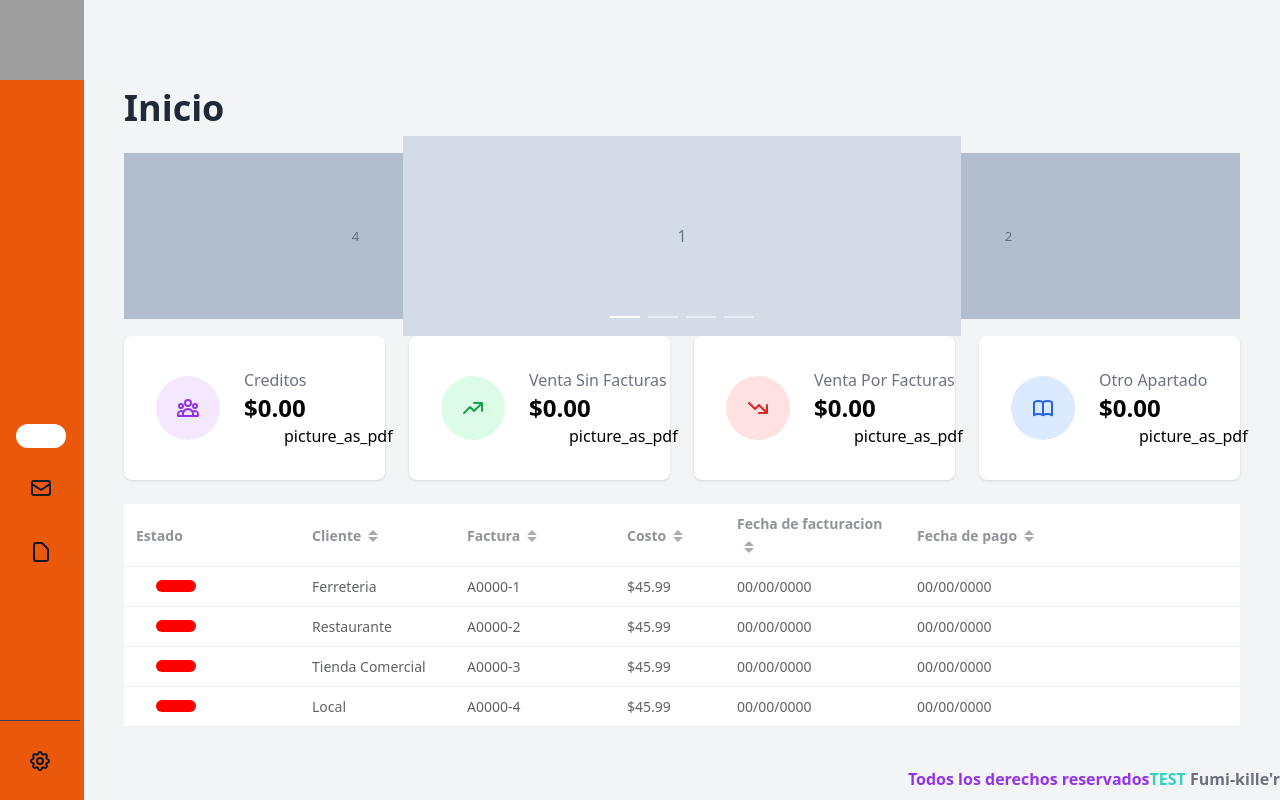
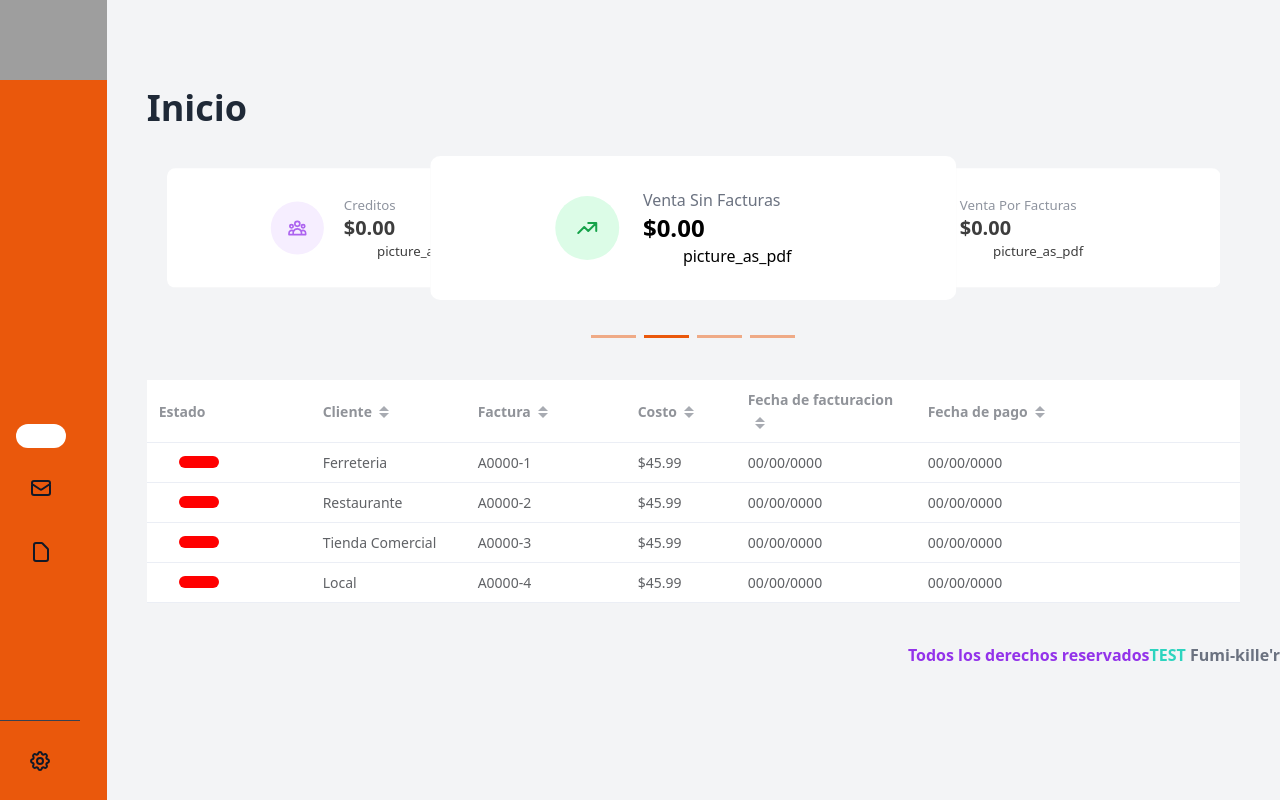
Before and after one commit to DarkghostByte/Fumikiller, a Vue app in the folder fumi/: page /admin/home in a window 1280 px wide. Built offline with nearby package versions, Linux system fonts and the light colour scheme.

Commit message:
Carousel y diseño

```diff
--- a/fumi/src/views/admin/home/AdminHomeComponent.vue
+++ b/fumi/src/views/admin/home/AdminHomeComponent.vue
@@ -13,31 +13,25 @@
       </div>
     </div>
 
+    <!-- v-for="item in 4" :key="item"-->
 
-      <el-carousel :interval="0" type="card" height="200px">
-        <el-carousel-item v-for="item in 4" :key="item">
-          <h3 text="2xl" justify="center">{{ item }}</h3>
-        </el-carousel-item>
-      </el-carousel>
-
-
-    <section class="grid md:grid-cols-2 xl:grid-cols-4 gap-6">
-      <div class="flex items-center p-8 bg-white shadow rounded-lg">
-        <div class="inline-flex flex-shrink-0 items-center justify-center h-16 w-16 text-purple-600 bg-purple-100 rounded-full mr-6">
+      <el-carousel type="card" height="200px" class="m-5 border-radius:5 gb-gray  " >
+        <el-carousel-item class=" h-auto">
+          <div style="justify-content:center;" class="h-auto flex items-center p-8  shadow rounded-lg">
+            <div class="inline-flex flex-shrink-0 items-center justify-center items-center h-16 w-16 text-purple-600 bg-purple-100 rounded-full mr-6">
               <svg aria-hidden="true" fill="none" viewBox="0 0 24 24" stroke="currentColor" class="h-6 w-6">
                 <path stroke-linecap="round" stroke-linejoin="round" stroke-width="2" d="M17 20h5v-2a3 3 0 00-5.356-1.857M17 20H7m10 0v-2c0-.656-.126-1.283-.356-1.857M7 20H2v-2a3 3 0 015.356-1.857M7 20v-2c0-.656.126-1.283.356-1.857m0 0a5.002 5.002 0 019.288 0M15 7a3 3 0 11-6 0 3 3 0 016 0zm6 3a2 2 0 11-4 0 2 2 0 014 0zM7 10a2 2 0 11-4 0 2 2 0 014 0z" />
               </svg>
             </div>
-        <div>
+            <div  class="justify-center items-center">
               <span class="block text-gray-500">Creditos</span>
               <span class="block text-2xl font-bold">$0.00</span>
               <button class="" style="" ><span style="margin-bottom: -80px;" class=" px-10 py-5 material-symbols-outlined">picture_as_pdf</span></button>
-
-
-
             </div>
           </div>
-      <div class="flex items-center p-8 bg-white shadow rounded-lg">
+        </el-carousel-item>
+        <el-carousel-item class="h-auto">
+          <div style="justify-content:center;" class="flex items-center p-8  shadow rounded-lg">
             <div class="inline-flex flex-shrink-0 items-center justify-center h-16 w-16 text-green-600 bg-green-100 rounded-full mr-6">
               <svg aria-hidden="true" fill="none" viewBox="0 0 24 24" stroke="currentColor" class="h-6 w-6">
                 <path stroke-linecap="round" stroke-linejoin="round" stroke-width="2" d="M13 7h8m0 0v8m0-8l-8 8-4-4-6 6" />
@@ -47,10 +41,11 @@
               <span class="block text-gray-500">Venta Sin Facturas</span>
               <span class="block text-2xl font-bold">$0.00</span>
               <button class="" style="" ><span style="margin-bottom: -80px;" class=" px-10 py-5 material-symbols-outlined">picture_as_pdf</span></button>
-
             </div>
           </div>
-      <div class="flex items-center p-8 bg-white shadow rounded-lg">
+        </el-carousel-item>
+        <el-carousel-item class=" h-auto">
+          <div style="justify-content:center;" class="flex items-center p-8 shadow rounded-lg">
             <div class="inline-flex flex-shrink-0 items-center justify-center h-16 w-16 text-red-600 bg-red-100 rounded-full mr-6">
               <svg aria-hidden="true" fill="none" viewBox="0 0 24 24" stroke="currentColor" class="h-6 w-6">
                 <path stroke-linecap="round" stroke-linejoin="round" stroke-width="2" d="M13 17h8m0 0V9m0 8l-8-8-4 4-6-6" />
@@ -59,11 +54,13 @@
             <div>
               <span class="block text-gray-500">Venta Por Facturas</span>
               <span class="block text-2xl font-bold">$0.00</span>
-          <button class="" style="" ><span style="margin-bottom: -80px;" class=" px-10 py-5 material-symbols-outlined">picture_as_pdf</span></button>
+              <router-link to="/admin/clients" class="" style="" ><span style="margin-bottom: -80px;" class=" px-10 py-5 material-symbols-outlined">picture_as_pdf</span></router-link>
 
             </div>
           </div>
-      <div class="flex items-center p-8 bg-white shadow rounded-lg">
+        </el-carousel-item>
+        <el-carousel-item class=" h-auto">
+          <div style="justify-content:center;" class="flex items-center p-8  shadow rounded-lg">
             <div class="inline-flex flex-shrink-0 items-center justify-center h-16 w-16 text-blue-600 bg-blue-100 rounded-full mr-6">
               <svg aria-hidden="true" fill="none" viewBox="0 0 24 24" stroke="currentColor" class="h-6 w-6">
                 <path stroke-linecap="round" stroke-linejoin="round" stroke-width="2" d="M12 6.253v13m0-13C10.832 5.477 9.246 5 7.5 5S4.168 5.477 3 6.253v13C4.168 18.477 5.754 18 7.5 18s3.332.477 4.5 1.253m0-13C13.168 5.477 14.754 5 16.5 5c1.747 0 3.332.477 4.5 1.253v13C19.832 18.477 18.247 18 16.5 18c-1.746 0-3.332.477-4.5 1.253" />
@@ -76,8 +73,8 @@
 
             </div>
           </div>
-    </section>
-
+        </el-carousel-item>
+      </el-carousel >
     <!-- END FILE -->
   </div>
 <!-- TABLE DATA -->
@@ -169,10 +166,20 @@
 }
 
 .el-carousel__item:nth-child(2n) {
-  background-color: #99a9bf;
+  border-radius: 10px;
+  background-color: white;
+
 }
 
-.el-carousel__item:nth-child(2n + 1) {
-  background-color: #d3dce6;
+.el-carousel__item:nth-child(2n+1) {
+  border-radius: 10px;
+  background-color: rgb(255, 255, 255);
+
+
+}
+.el-carousel__button:nth-child(2n+1){
+  height: 3px;
+  width: 45px;
+  background-color: rgb(234, 88, 12) ;
 }
 </style>
```
Also changed, not shown: 1 other file (tests, documents, lock files or other folders). Lines whose indentation alone changed are shown as unchanged.
